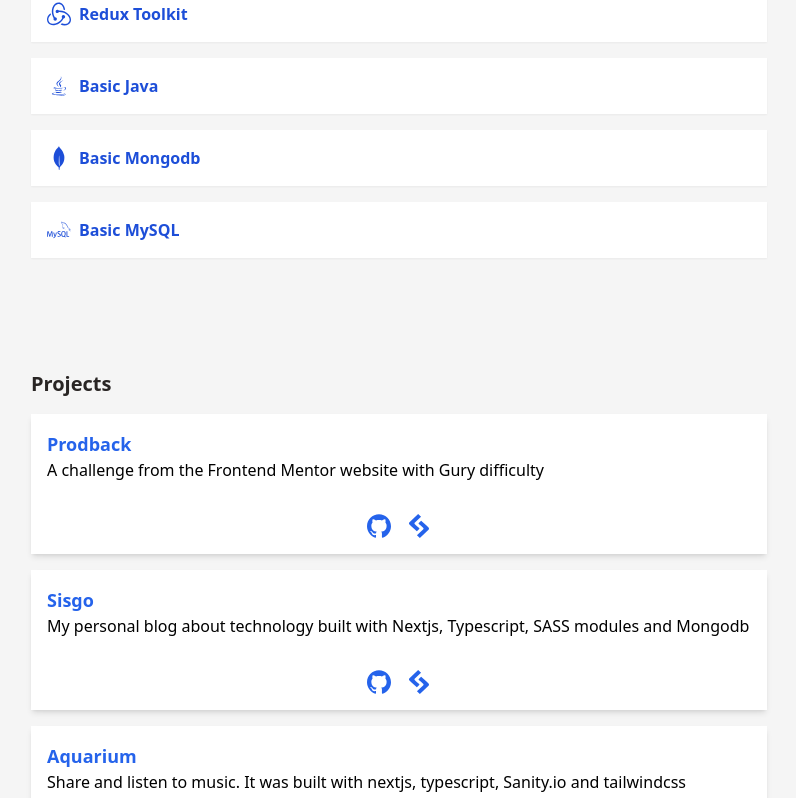
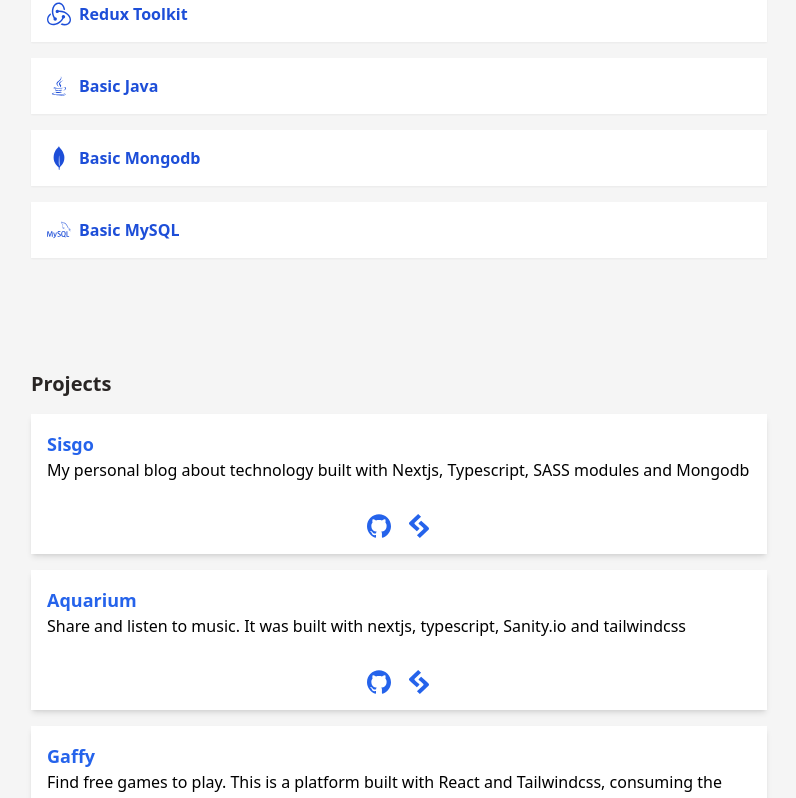
Before and after one commit to EsdrasLimaSilva/portifolio, a Next.js app: page / in a window 1280 px wide. Shown: the part 1990-2788 px from the top of the page, without its empty margins (241-1037 px from the left). Built offline with nearby package versions, Linux system fonts and the light colour scheme.

Commit message:
Remove prodback project

```diff
--- a/app/page.tsx
+++ b/app/page.tsx
@@ -106,13 +106,6 @@
                 </h2>
                 <ul className="w-full flex flex-row flex-wrap gap-4">
                     <Project
-                        title={d["project-4-title"]}
-                        description={d["project-4-description"]}
-                        githublink="https://github.com/EsdrasLimaSilva/prodback"
-                        demolink="https://prodback.vercel.app/"
-                    />
-
-                    <Project
                         title={d["project-1-title"]}
                         description={d["project-1-description"]}
                         githublink="https://github.com/EsdrasLimaSilva/sisgo"
```
